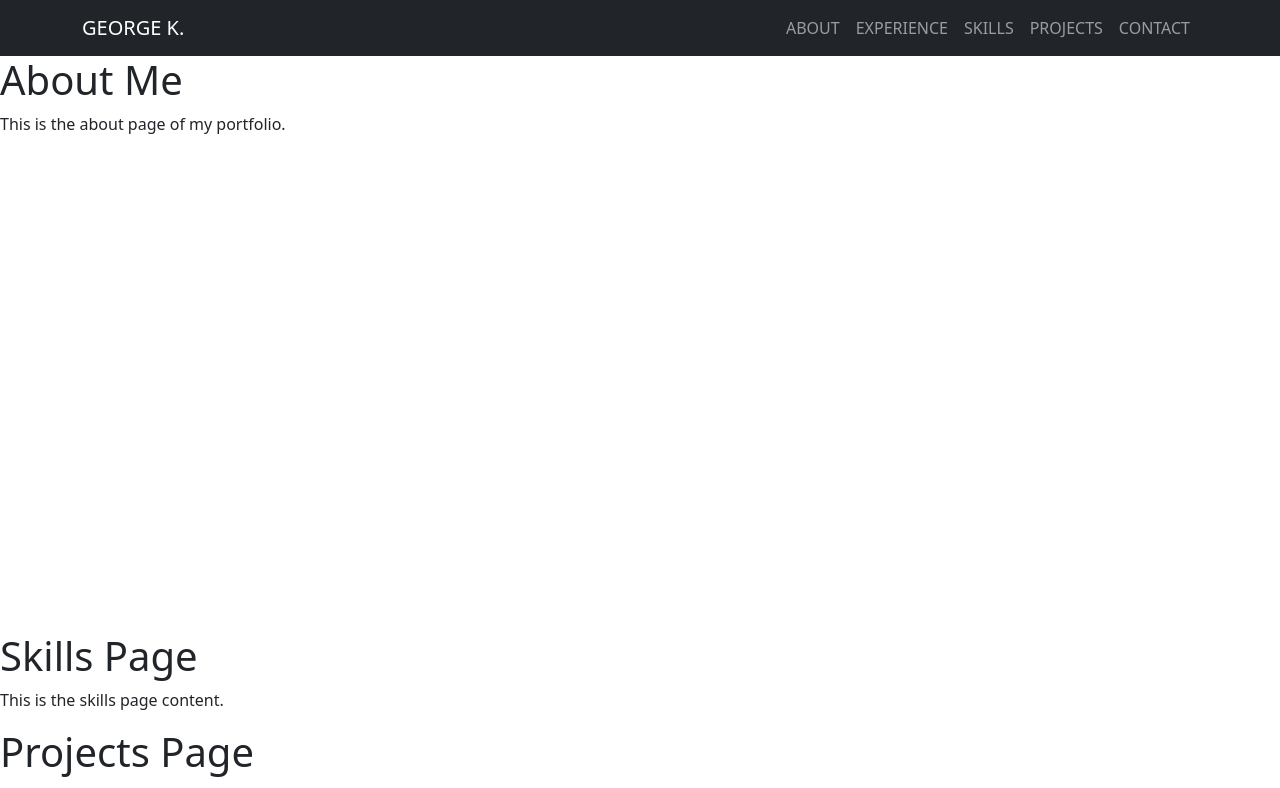
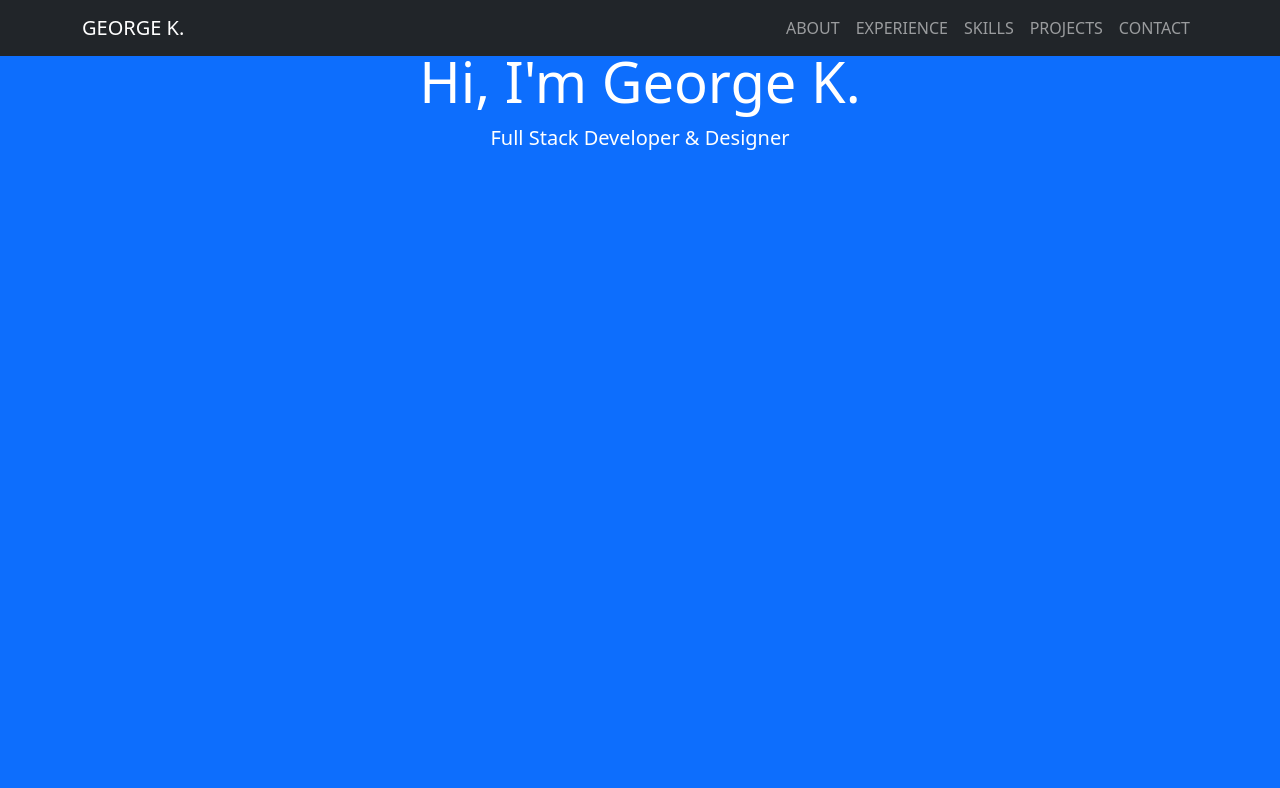
Before and after one commit to gkurkjian/Geos_Portfolio, a Next.js app: page / in a window 1280 px wide. Shown: the top 788 px of the page. Built offline with nearby package versions, Linux system fonts and the light colour scheme.

Commit message:
fifth commit: still fixing and polishing components

```diff
--- /dev/null
+++ b/components/Home.js
@@ -0,0 +1,8 @@
+export default function Home() {
+  return (
+    <div className="py-5 text-center text-white bg-primary" style={{ height: '100vh' }}>
+      <h1 className="display-4">Hi, I'm George K.</h1>
+      <p className="lead">Full Stack Developer & Designer</p>
+    </div>
+  );
+}
--- a/components/Projects.js
+++ /dev/null
@@ -1,8 +0,0 @@
-export default function Projects() {
-    return (
-        <>
-            <h1>Projects Page</h1>
-            <p>This is the projects page content.</p>
-        </>
-    );
-}
--- a/pages/index.js
+++ b/pages/index.js
@@ -1,19 +1,25 @@
+// pages/index.js
+import Navigation from '../components/Navigation';
+import Home from '../components/Home';
 import About from '../components/About';
-import Skills from '../components/skills';
-import Projects from '../components/projects'
-import Experiences from '../components/experiences'
+import Experiences from '../components/experiences';
+import Projects from '../components/projects';
+import Skills from '../components/Skills';
 import Contact from '../components/Contact';
 
 
-export default function Home() {
+export default function IndexPage() {
   return (
     <>
-      <h1>Welcome to My Portfolio</h1>
-      <About />
-      <Skills />
-      <Projects />
-      <Experiences />
-      <Contact />
+      <Navigation />
+      <main>
+        <section id="home"><Home /></section>
+        <section id="about"><About /></section>
+        <section id="experience"><Experiences /></section>
+        <section id="skills"><Skills /></section>
+        <section id="projects"><Projects /></section>
+        <section id="contact"><Contact /></section>
+      </main>
     </>
   );
 }
--- a/styles/globals.css
+++ b/styles/globals.css
@@ -14,6 +14,7 @@ html,
 body {
   max-width: 100vw;
   overflow-x: hidden;
+  scroll-behavior: smooth;
 }
 
 body {
```
